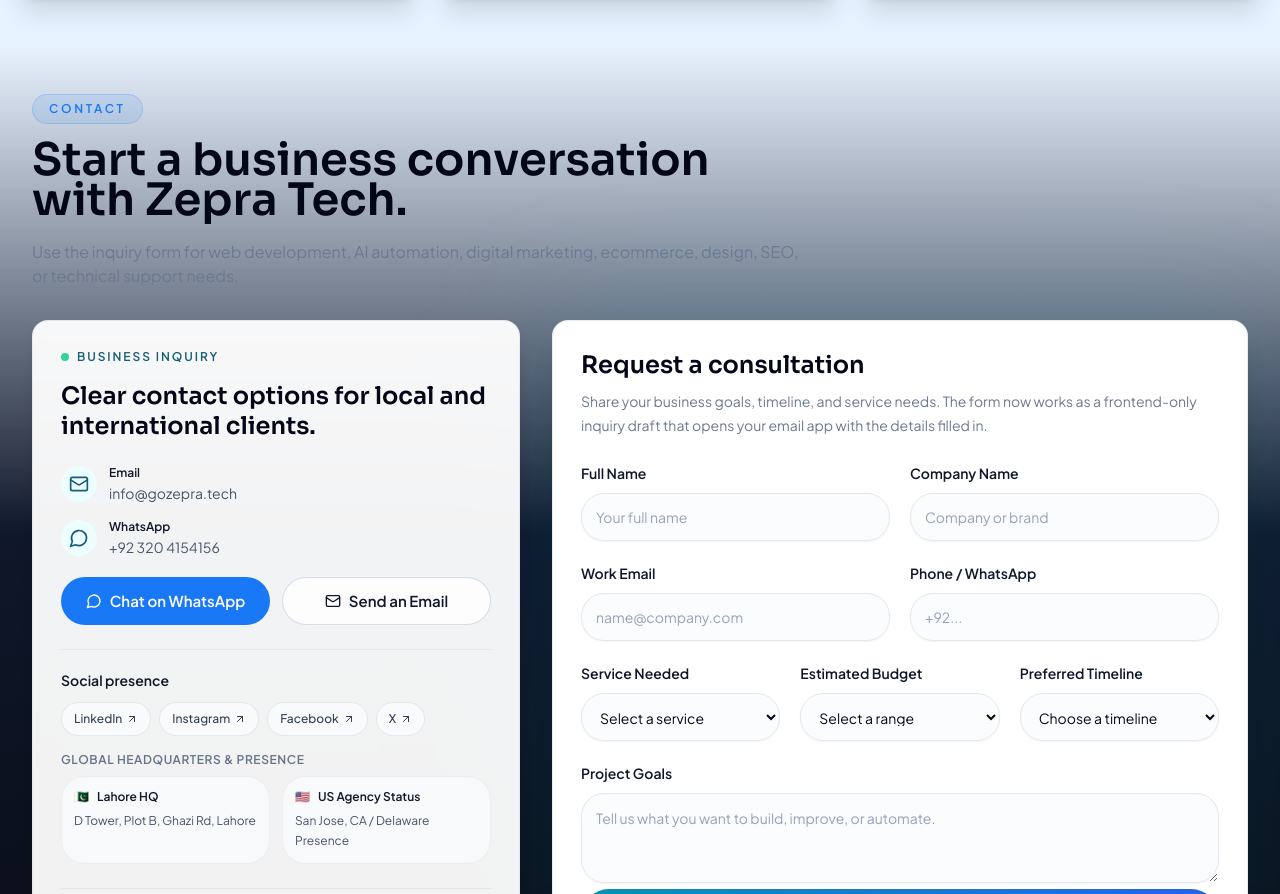
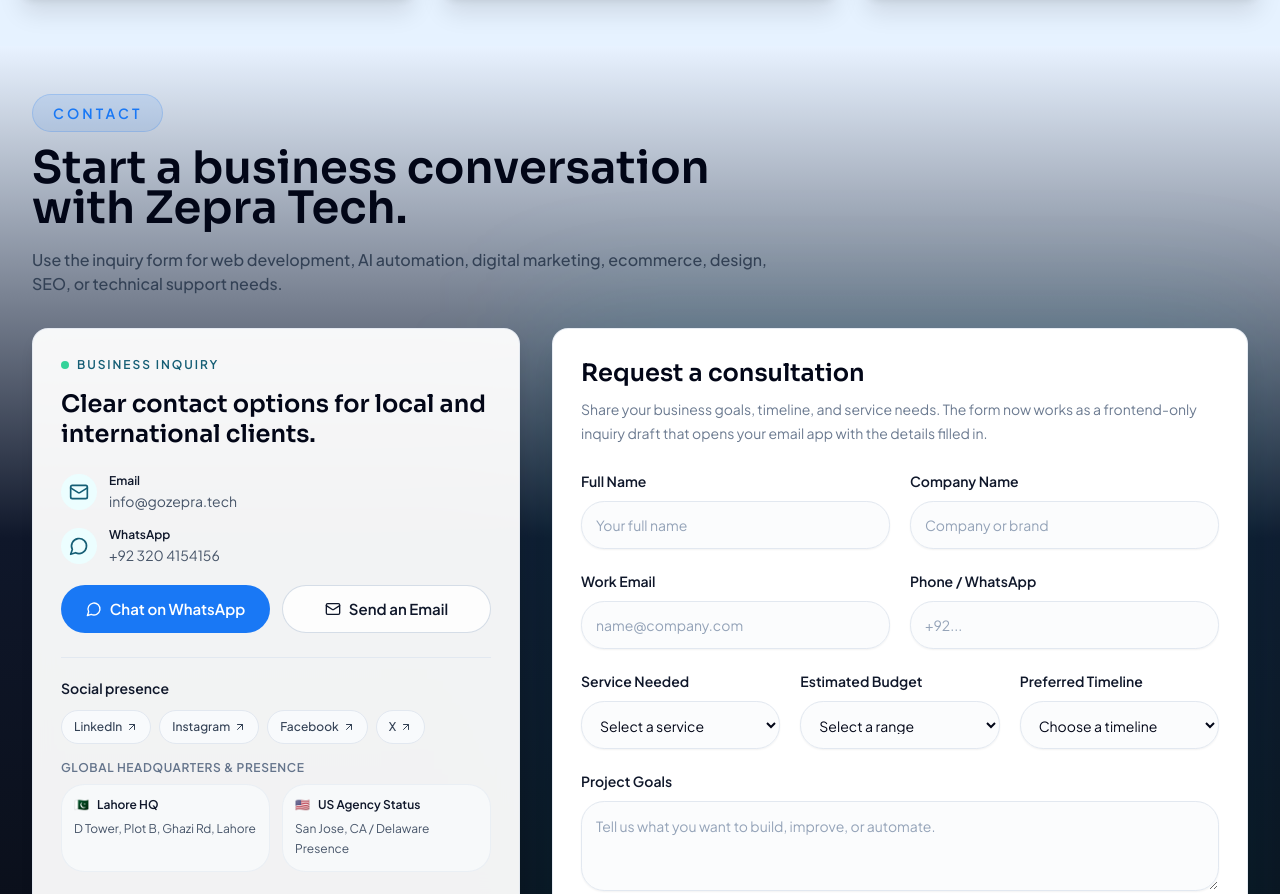
Before and after one commit to mawaisawan2008/test-zepra, a Next.js app: page / in a window 1280 px wide. Shown: the part 3771-4665 px from the top of the page. Built offline with nearby package versions, Linux system fonts and the light colour scheme.

Commit message:
Updated changes

```diff
--- a/components/sections/contact-section.jsx
+++ b/components/sections/contact-section.jsx
@@ -25,6 +25,8 @@
             eyebrow="Contact"
             title="Start a business conversation with Zepra Tech."
             description="Use the inquiry form for web development, AI automation, digital marketing, ecommerce, design, SEO, or technical support needs."
+            eyebrowClassName="px-5 py-2 text-xs sm:text-sm font-semibold"
+            descriptionClassName="text-sm sm:text-base font-medium leading-relaxed text-slate-700"
           />
         ) : null}
 
--- a/components/shared/section-heading.jsx
+++ b/components/shared/section-heading.jsx
@@ -6,6 +6,8 @@
   description,
   align = "left",
   className,
+  eyebrowClassName,
+  descriptionClassName,
 }) {
   return (
     <div
@@ -15,11 +17,17 @@
         className,
       )}
     >
-      {eyebrow ? <div className="eyebrow">{eyebrow}</div> : null}
+      {eyebrow ? (
+        <div className={cn("eyebrow", eyebrowClassName)}>{eyebrow}</div>
+      ) : null}
       <h2 className="mt-4 font-display text-3xl font-semibold leading-tight text-slate-950 sm:text-4xl lg:text-[2.8rem]">
         {title}
       </h2>
-      {description ? <p className="muted-copy mt-5">{description}</p> : null}
+      {description ? (
+        <p className={cn("muted-copy mt-5", descriptionClassName)}>
+          {description}
+        </p>
+      ) : null}
     </div>
   );
 }
```
